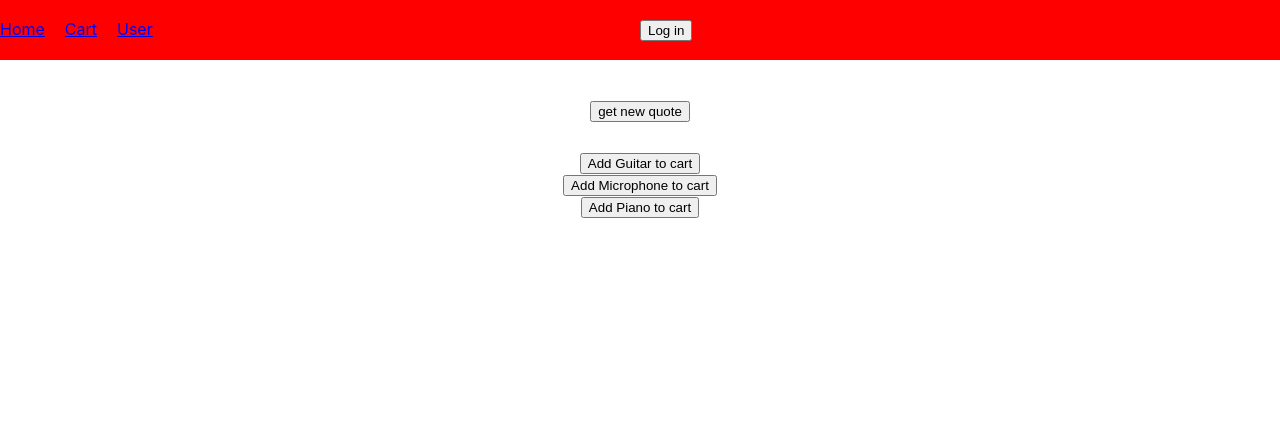
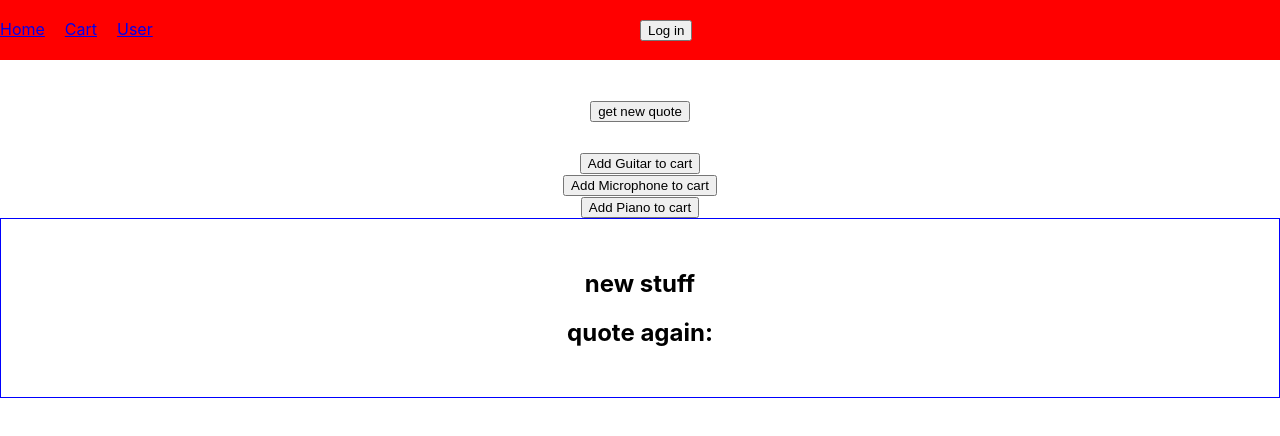
Before and after one commit to Osuriel/redux-class, a React (Create React App) app: page / in a window 1280 px wide. Shown: the top 436 px of the page. Built offline with nearby package versions, Linux system fonts and the light colour scheme.

Commit message:
Higher order components class

```diff
--- /dev/null
+++ b/src/components/NewStuff.js
@@ -0,0 +1,33 @@
+import React from 'react';
+import { Component } from 'react';
+import { useSelector } from 'react-redux';
+import colorProviderHOC from '../hoc/colorProviderHOC';
+import quoteProviderHOC from '../hoc/quoteProviderHOC';
+
+class NewStuff extends Component {
+  // ITs huge with lots of code.
+  // ITs huge with lots of code.
+  // ITs huge with lots of code.
+  // ITs huge with lots of code.
+  // ITs huge with lots of code.
+  // ITs huge with lots of code.
+  // ITs huge with lots of code.
+
+
+  render(){
+    console.log('newStuff props: ', this.props)
+    const { quote } = this.props;
+    const color = 'blue';
+    return (
+      <div style={{ padding: '30px 0', border: `1px solid ${color}` }}>
+        <h2>new stuff</h2>
+        <h2>quote again:</h2>
+        <h2>{quote}</h2>
+      </div>
+    )
+  }
+}
+
+
+
+export default quoteProviderHOC(NewStuff);
--- a/src/components/ProductList.js
+++ b/src/components/ProductList.js
@@ -4,6 +4,7 @@ import { useSelector } from 'react-redux';
 import { useDispatch } from 'react-redux';
 import { fetchItems } from '../databaseMock';
 import { addToCartActionCreator, displayQuoteActionCreator, DISPLAY_QUOTE_ACTION } from '../redux-state/shoppingCartState';
+import NewStuff from './NewStuff';
 
 const ProductList = () => {
   const dispatch = useDispatch();
@@ -29,6 +30,7 @@ const ProductList = () => {
           </div>
         )
       })}
+      <NewStuff />
     </div>
   )
 }
--- a/src/components/ShoppingCart.js
+++ b/src/components/ShoppingCart.js
@@ -1,8 +1,12 @@
 import React from 'react';
 import { useSelector, useDispatch } from 'react-redux';
+import colorProviderHOC from '../hoc/colorProviderHOC';
+import quoteProviderHOC from '../hoc/quoteProviderHOC';
 import { removeFromCartActionCreator, REMOVE_FROM_CART_ACTION } from '../redux-state/shoppingCartState';
 
-const ShoppingCart = () => {
+const ShoppingCart = (props) => {
+  const {color, quote} = props;
+  console.log('color in shopping cart: ', color)
   const shoppingCart = useSelector(state => state.shoppingCart);
   const dispatch = useDispatch();
 
@@ -18,9 +22,10 @@ const ShoppingCart = () => {
       width: "100%",
     }}>
       <h1>Shopping Cart</h1>
+      <h1>{quote}</h1>
       {shoppingCart.items.map(item => {
         return (
-          <div>
+          <div style={{background: color}}>
             {item.title} - ${item.price/100}
             <button
             onClick={() => dispatch(
@@ -33,4 +38,4 @@ const ShoppingCart = () => {
   )
 }
 
-export default ShoppingCart;
+export default quoteProviderHOC(ShoppingCart);
--- /dev/null
+++ b/src/hoc/colorProviderHOC.js
@@ -0,0 +1,8 @@
+const colorProviderHOC = (ComponentThatWasPassedIn) =>  {
+  // maybe we used axios and called an api.
+  const color = 'red';
+
+  return () => <ComponentThatWasPassedIn color={color} />
+}
+
+export default colorProviderHOC;
--- /dev/null
+++ b/src/hoc/quoteProviderHOC.js
@@ -0,0 +1,12 @@
+import React from 'react';
+import { useSelector } from 'react-redux';
+
+const quoteProviderHOC = (Component) => {
+
+  return () => {
+    const quote = useSelector(state => state.shoppingCart.quote)
+    return <Component quote={quote} />
+  }
+}
+
+export default quoteProviderHOC;
```
